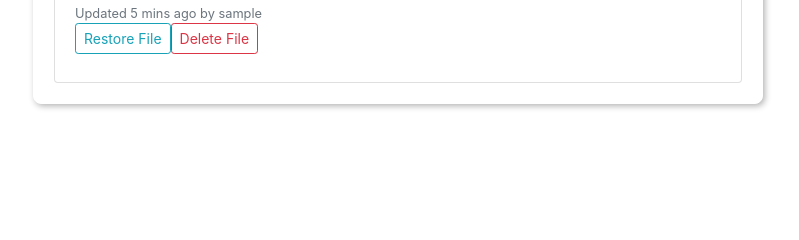
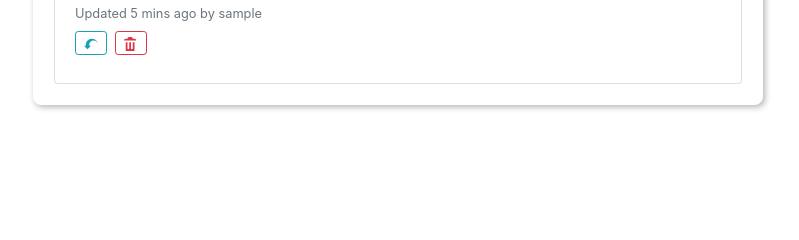
Before and after one commit to JoeRourke123/forkie, a Flask app: template templates/archive.html in a window 1280 px wide. Shown: the part 249-489 px from the top of the page, without its empty margins (52-851 px from the left). Run offline with Flask 2, Linux system fonts and the light colour scheme; the template is opened without the code that fills it: most values are stand-ins (such as "Sample title", 1, 10 or a date in 2020); some libraries are stand-ins or nearby versions.

Commit message:
Changed UI to handle archiving over deletion

```diff
--- a/templates/archive.html
+++ b/templates/archive.html
@@ -58,24 +58,28 @@
                             </a>
                         {% endif %}
                         {% for file in files %}
-                            <a href="/file/{{ file.fileid }}" class="list-group-item list-group-item-action">
+                            <a href="{{ url_for("archivedFile", id=file["fileid"]) }}" class="list-group-item list-group-item-action">
                                 <div class="d-flex w-100 justify-content-between">
                                     <h5 class="mb-1">{{ file["filename"] }}</h5>
                                 </div>
-                                <div class="d-flex flex-column">
+                                <div class="d-flex flex-column mb-0 pb-0">
                                     <small class="text-muted">Updated
-                                    <time class="timeago" datetime="{{ file["versions"][0].uploaded }}">5 mins ago
+                                    <time class="timeago" datetime="{{ file["versions"][file["versionorder"]|first].uploaded }}">5 mins ago
                                     </time>
-                                    by {{ file["versions"][0]["author"]["username"] }}</small>
+                                    by {{ file["versions"][file["versionorder"]|first]["author"]["username"] }}</small>
 
-                                    <div class="d-flex justify-content-start">
-                                        <form action="archive.restoreFile" method="POST">
+                                    <div class="d-flex justify-content-start mt-2 mb-0">
+                                        <form action="archive.restoreFile" method="POST" class="mr-2">
                                             <input type="hidden" name="fileid" value="{{ file["fileid"] }}" />
-                                            <button type="submit" role="button" class="btn btn-sm btn-outline-info">Restore File</button>
+                                            <button type="submit" role="button" class="btn btn-sm btn-outline-info">
+                                                <span class="oi oi-action-undo" title="Restore Archived Versions"></span>
+                                            </button>
                                         </form>
                                         <form action="archive.deleteFile" method="POST">
                                             <input type="hidden" name="fileid" value="{{ file["fileid"] }}" />
-                                            <button type="submit" role="button" class="btn btn-sm btn-outline-danger">Delete File</button>
+                                            <button type="submit" role="button" class="btn btn-sm btn-outline-danger">
+                                                <span class="oi oi-trash" title="Delete Archived Versions"></span>
+                                            </button>
                                         </form>
                                     </div>
                                 </div>
```
Also changed, not shown: templates/file.html (+19 -2 lines), templates/version.html (+4 -5 lines).
